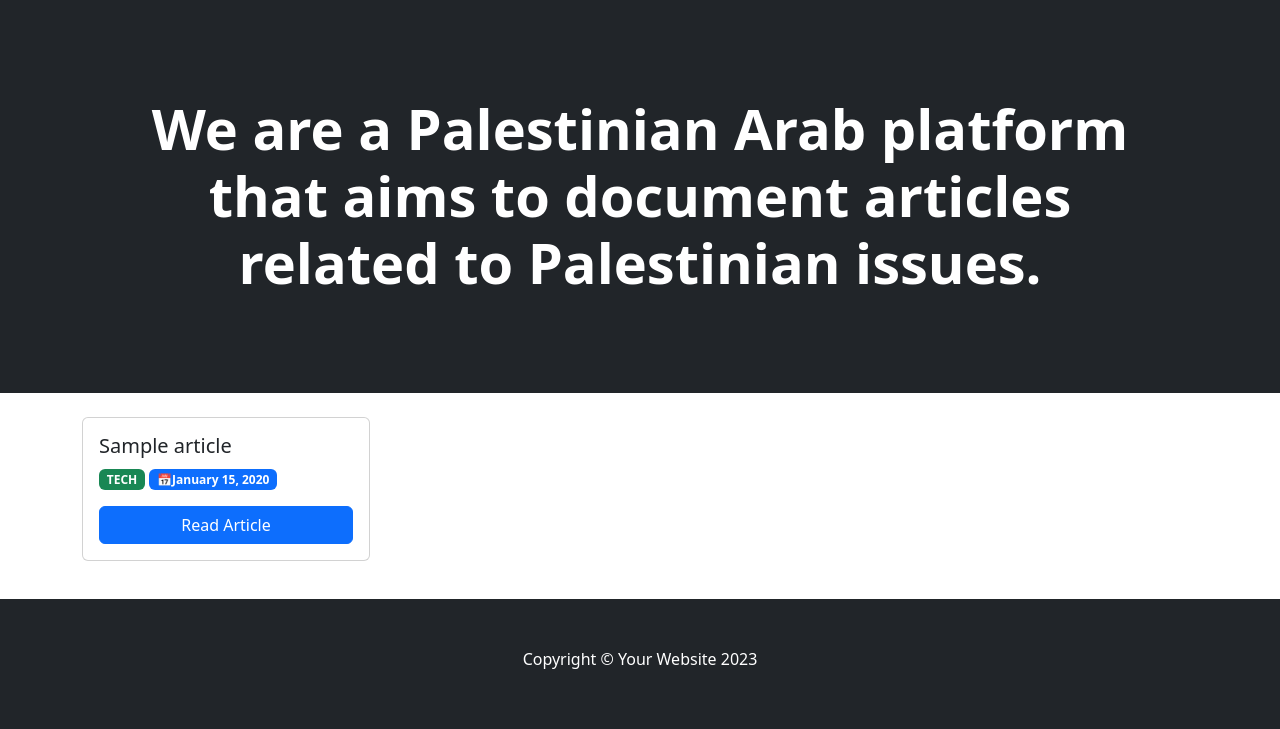
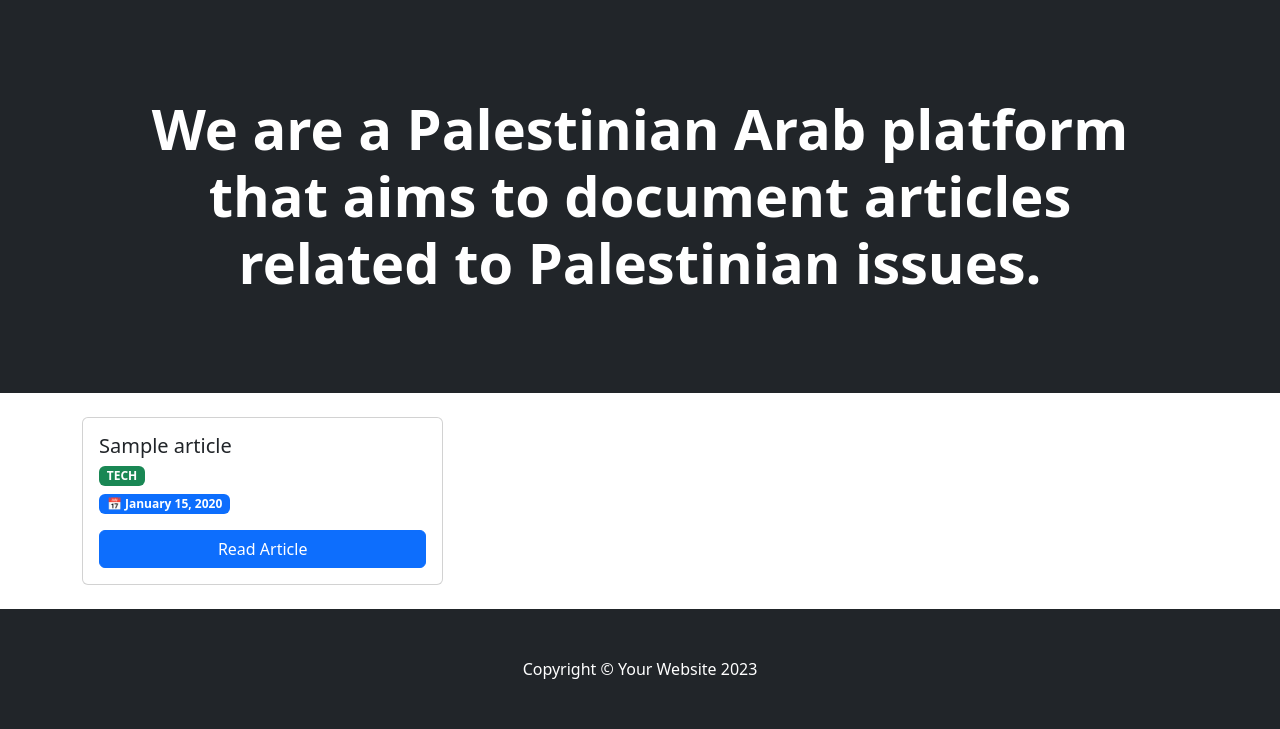
Before and after one commit to AhmadIrsahaid/Maqal-final-Project, a Django app: page / in a window 1280 px wide. Shown: the part 81-810 px from the top of the page. Before the commit the page ends 750 px from the top, so only its background shows below. Run offline with Django 5.2, Linux system fonts and the light colour scheme; tables that the repository leaves empty hold one stand-in row (values such as "Sample post").

```diff
--- a/backend/finalProject/polls/models.py
+++ b/backend/finalProject/polls/models.py
@@ -98,7 +98,7 @@ class Article(TimeStampedModel):
             return False
         return getattr(user, "role") == "admin" or self.authors.filter(id=user.id).exists()
 
-    def can_create(self, user):
+    def can_create_article(self, user):
         if not user.is_authenticated:
             return False
         return getattr(user, "role", None) == "author" or self.authors.filter(id=user.id).exists()
--- a/backend/finalProject/polls/templates/articles/article_list.html
+++ b/backend/finalProject/polls/templates/articles/article_list.html
@@ -3,7 +3,11 @@
 	<div class="container mt-5">
     <h1 class="mb-4 text-primary">📄 Article List</h1>
 
-    	<a href="{% url 'create-article' %}" class="btn btn-success mb-3">➕ Add New Article</a>
+    {% if can_create_article %}
+        <a href="{% url 'create-article' %}" class="btn btn-success mb-3">➕ Add New Article</a>
+    {% endif %}
+
+
 
     <ul class="list-group">
         {% for article in articles %}
--- a/backend/finalProject/polls/templates/home.html
+++ b/backend/finalProject/polls/templates/home.html
@@ -14,16 +14,24 @@
 <div class="container my-4">
   <div class="row g-3">
     {% for article in articles %}
-      <div class="col-12 col-md-6 col-lg-4">
-        <div class="card h-100" style="width: 18rem;">
-          <div class="card-body">
-            <h5 class="card-title">{{ article.title }}</h5>
-            <p class="badge text-bg-success ">{{ article.category }}</p>
-            <p class="badge text-bg-primary ">📅{{ article.publication_date | date:"F j, Y" }}</p>
-            <a href="{% url 'article-detail' article.pk %}" class="btn btn-primary d-block">Read Article</a>
-          </div>
-        </div>
+<div class="col-12 col-md-6 col-lg-4">
+  <div class="card h-100">
+    <div class="card-body d-flex flex-column">
+      <h5 class="card-title mb-2">{{ article.title }}</h5>
+      <div class="d-flex flex-column align-items-start gap-2 mb-3">
+        <span class="badge text-bg-success">{{ article.category }}</span>
+        <span class="badge text-bg-primary d-inline-flex align-items-center gap-1">
+          📅 {{ article.publication_date|date:"F j, Y" }}
+        </span>
       </div>
+      <a href="{% url 'article-detail' article.pk %}" class="btn btn-primary mt-auto w-100">
+        Read Article
+      </a>
+    </div>
+  </div>
+</div>
+
+
     {% empty %}
       <p>No articles available yet.</p>
     {% endfor %}
--- a/backend/finalProject/polls/views.py
+++ b/backend/finalProject/polls/views.py
@@ -51,7 +51,15 @@ class ArticleListView(ListView):
     context_object_name = "articles"
     template_name = "articles/article_list.html"
 
+    def get_context_data(self, **kwargs):
+        context = super().get_context_data(**kwargs)
+        user = self.request.user
 
+        can_create = (
+                user.is_authenticated and getattr(user, "role", "") in ("admin", "author")
+        )
+        context["can_create_article"] = can_create
+        return context
 class ArticleCreateView(CreateView):
     model = Article
     fields = "__all__"
```
